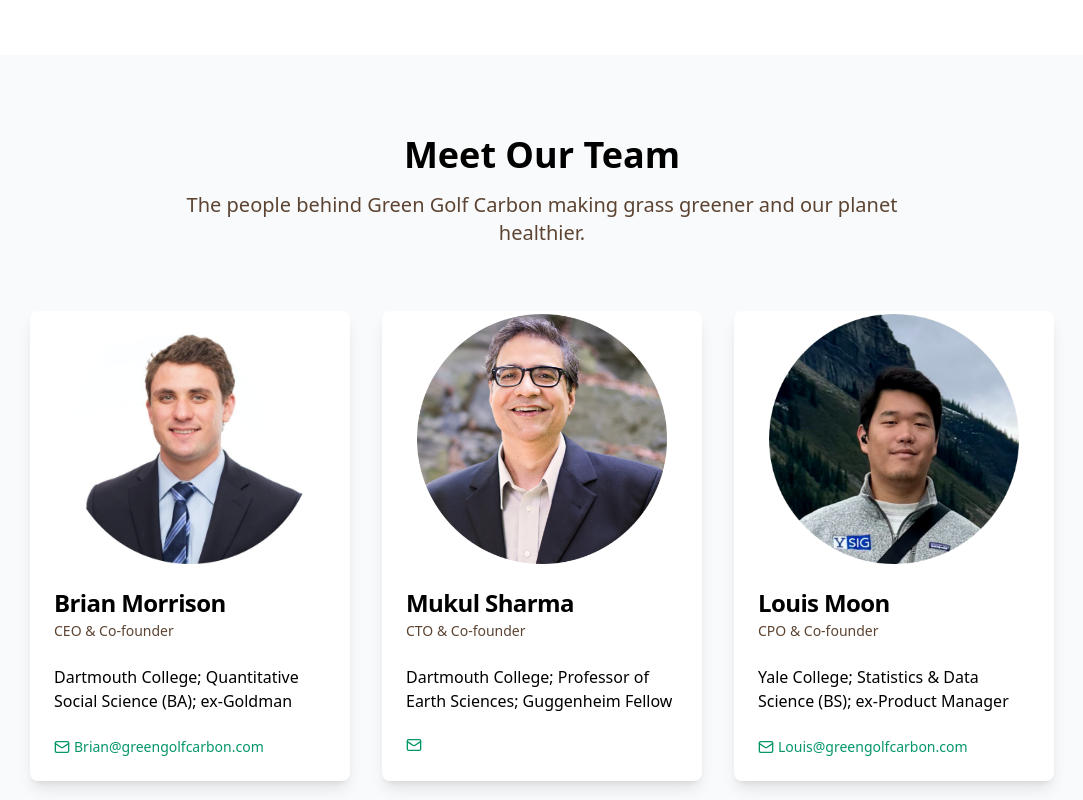
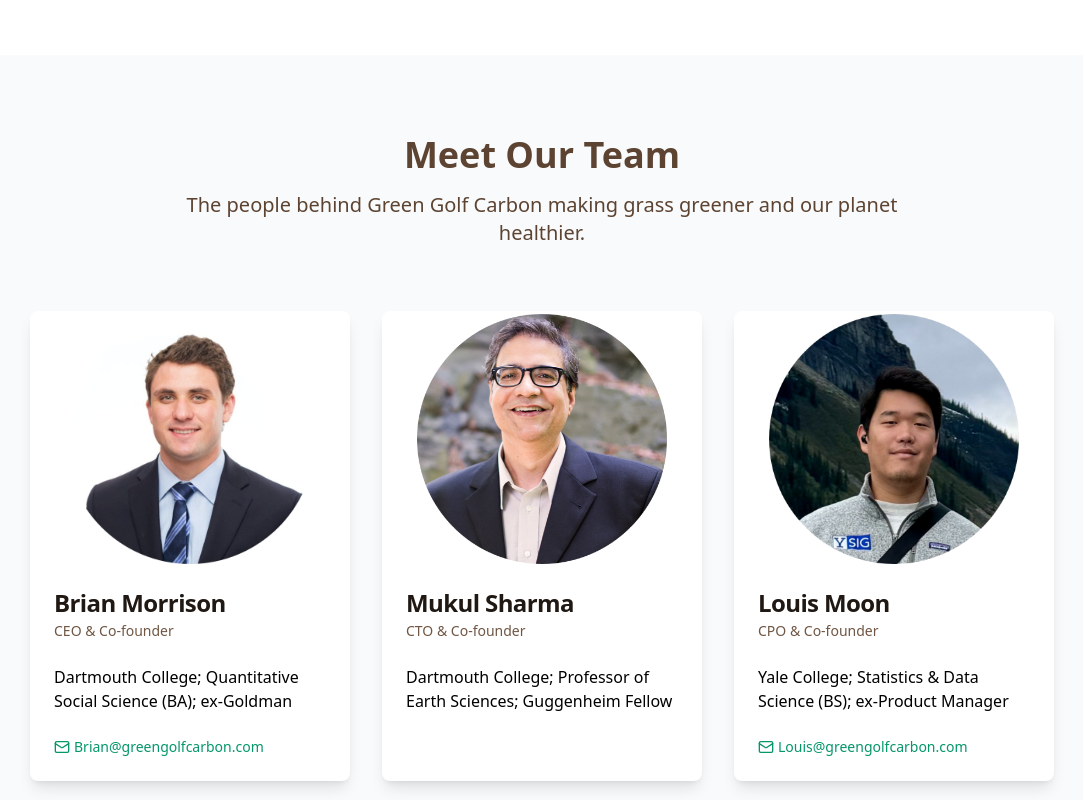
Before and after one commit to louis-moon/green-golf-carbon, a Next.js app: page / in a window 1280 px wide. Shown: the part 3780-4580 px from the top of the page, without its empty margins (98-1181 px from the left). Built offline with nearby package versions, Linux system fonts and the light colour scheme.

Commit message:
remove email

```diff
--- a/components/team-section.tsx
+++ b/components/team-section.tsx
@@ -10,13 +10,15 @@ export default function TeamSection() {
       bio: "Dartmouth College; Quantitative Social Science (BA); ex-Goldman",
       email: "Brian@greengolfcarbon.com",
       image: "/brian.png",
+      showEmail: true,
     },
     {
       name: "Mukul Sharma",
       title: "CTO & Co-founder",
       bio: "Dartmouth College; Professor of Earth Sciences; Guggenheim Fellow",
-      // email: "Mukul.Sharma@dartmouth.edu",
+      email: "Mukul.Sharma@dartmouth.edu",
       image: "/mukul.png",
+      showEmail: false, // ← hide email icon/link just for Mukul
     },
     {
       name: "Louis Moon",
@@ -24,6 +26,7 @@ export default function TeamSection() {
       bio: "Yale College; Statistics & Data Science (BS); ex-Product Manager",
       email: "Louis@greengolfcarbon.com",
       image: "/louis.png",
+      showEmail: true,
     },
   ];
 
@@ -31,7 +34,7 @@ export default function TeamSection() {
     <section id="team" className="w-full py-20 bg-gray-50">
       <div className="container mx-auto px-4">
         <div className="text-center mb-16">
-          <h2 className="text-3xl md:text-4xl font-bold mb-4 text-black">Meet Our Team</h2>
+          <h2 className="text-3xl md:text-4xl font-bold mb-4">Meet Our Team</h2>
           <p className="text-xl text-foreground max-w-3xl mx-auto">
             The people behind Green Golf Carbon making grass greener and our planet healthier.
           </p>
@@ -50,13 +53,14 @@ export default function TeamSection() {
                 />
               </div>
               <CardHeader>
-                <CardTitle className="text-black">{member.name}</CardTitle>
-                <CardDescription className="text-foreground">{member.title}</CardDescription>
+                <CardTitle>{member.name}</CardTitle>
+                <CardDescription>{member.title}</CardDescription>
               </CardHeader>
               <CardContent>
                 <p className="text-black">{member.bio}</p>
               </CardContent>
               <CardFooter className="flex justify-start gap-4">
+                {member.showEmail && member.email && (
                   <a
                     href={`mailto:${member.email}`}
                     className="text-emerald-600 hover:text-emerald-800 flex items-center gap-1"
@@ -64,6 +68,7 @@ export default function TeamSection() {
                     <Mail className="h-4 w-4" />
                     <span className="text-sm">{member.email}</span>
                   </a>
+                )}
               </CardFooter>
             </Card>
           ))}
```
Lines whose indentation alone changed are shown as unchanged.
